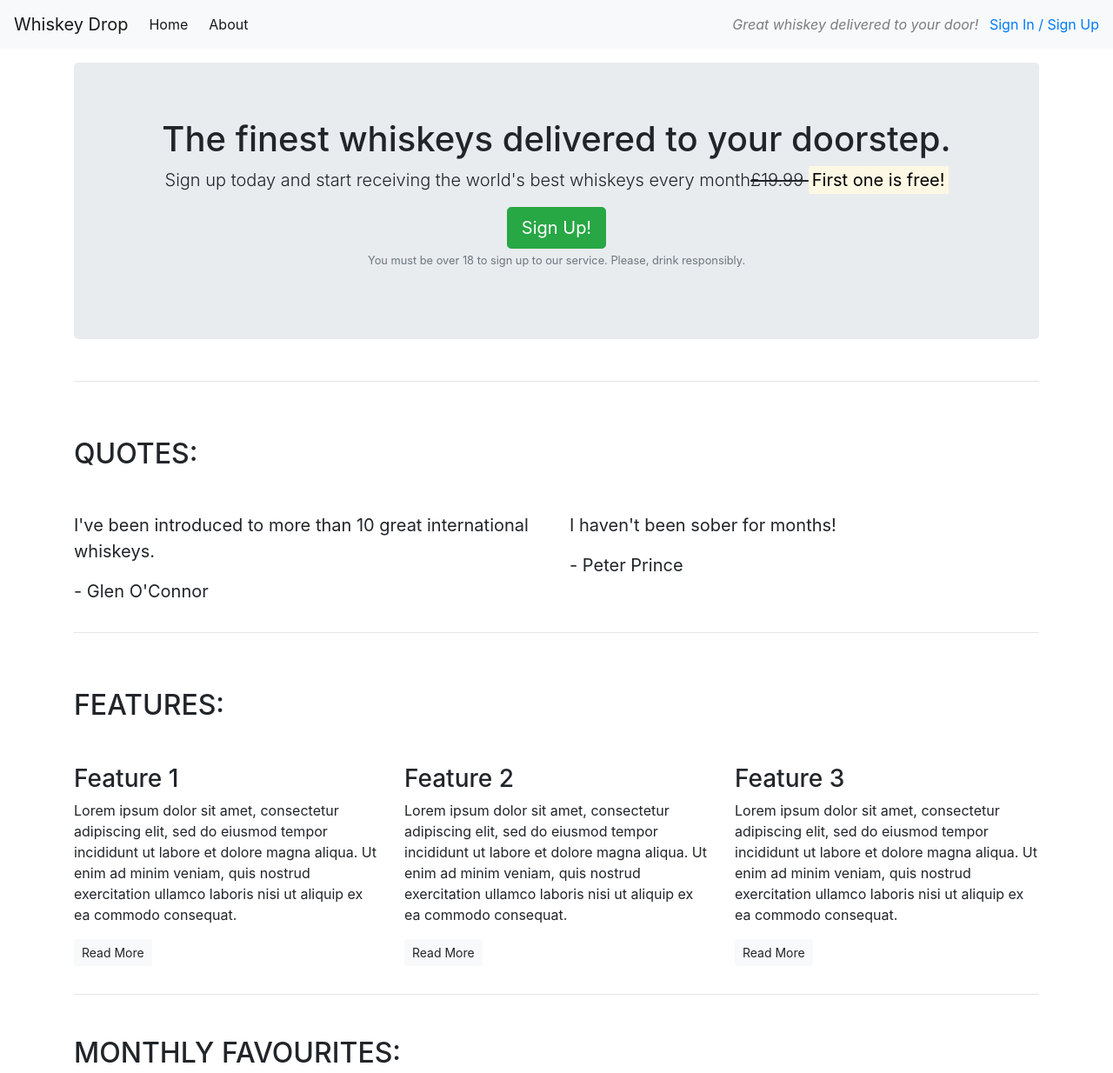
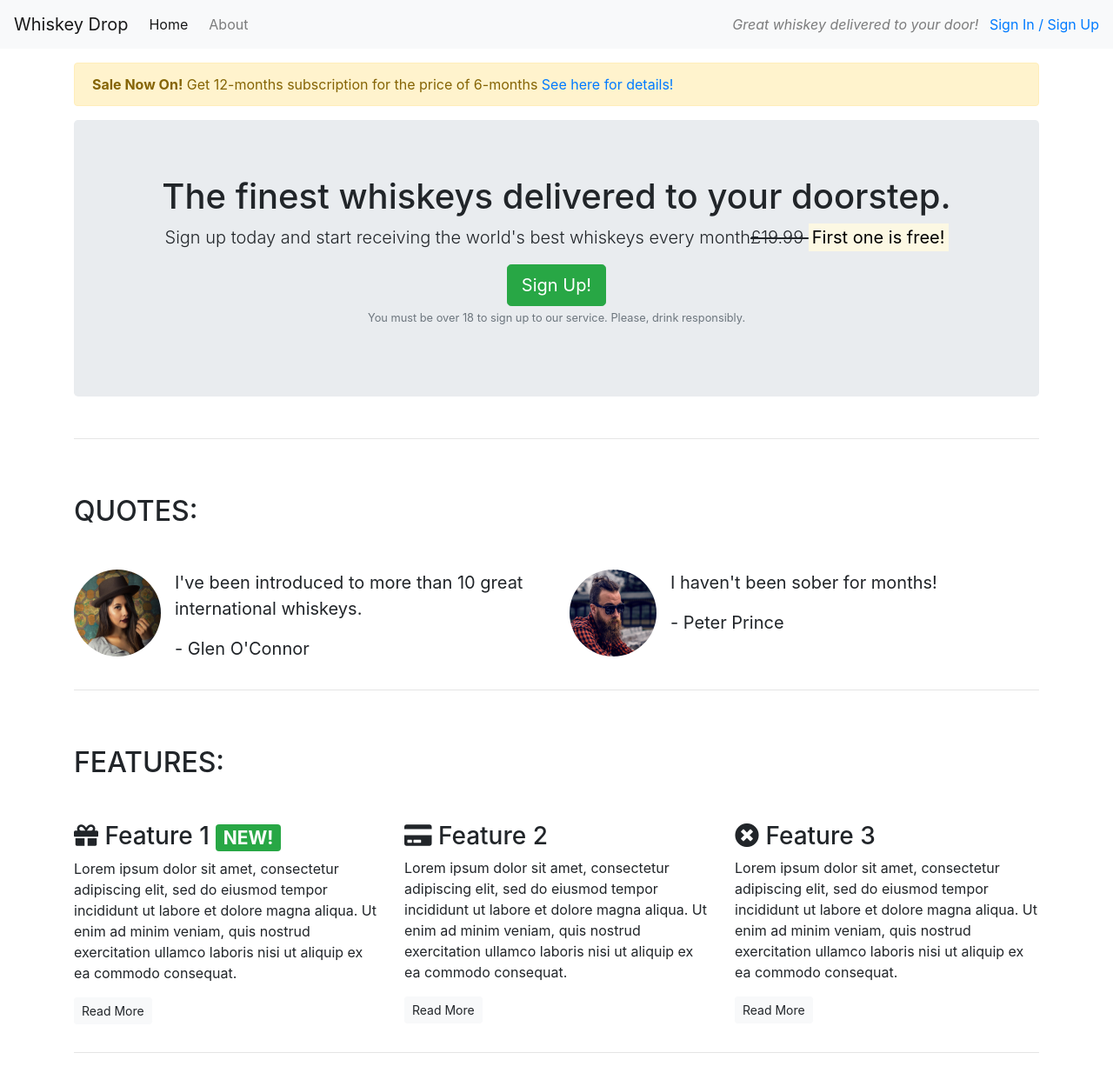
Before and after one commit to R-Prince/Bootstrap, a plain HTML site: page index.html in a window 1280 px wide. Shown: the top 1234 px of the page at 87% size. Drawn offline with nearby package versions, Linux system fonts and the light colour scheme.

Commit message:
core css part2

```diff
--- a/index.html
+++ b/index.html
@@ -5,6 +5,7 @@
     <meta name="viewport" content="width=device-width, initial-scale=1.0">
     <meta http-equiv="X-UA-Compatible" content="ie=edge">
     <title>Whiskey Drop | Taste a new whiskey every month</title>
+    <link rel="stylesheet" href="https://use.fontawesome.com/releases/v5.6.3/css/all.css" integrity="sha384-UHRtZLI+pbxtHCWp1t77Bi1L4ZtiqrqD80Kn4Z8NTSRyMA2Fd33n5dQ8lWUE00s/" crossorigin="anonymous"/>
     <link rel="stylesheet" href="https://stackpath.bootstrapcdn.com/bootstrap/4.4.1/css/bootstrap.min.css" integrity="sha384-Vkoo8x4CGsO3+Hhxv8T/Q5PaXtkKtu6ug5TOeNV6gBiFeWPGFN9MuhOf23Q9Ifjh" crossorigin="anonymous">
  <script src="https://stackpath.bootstrapcdn.com/bootstrap/4.4.1/js/bootstrap.min.js" integrity="sha384-wfSDF2E50Y2D1uUdj0O3uMBJnjuUD4Ih7YwaYd1iqfktj0Uod8GCExl3Og8ifwB6" crossorigin="anonymous"></script>
 </head>
@@ -14,8 +15,7 @@
  <a href="" class="navbar-brand">Whiskey Drop</a>
  <ul class="navbar-nav mr-auto">
   <li class="active nav-item mr-2"><a href="/" class="nav-link" >Home</a></li>
-  <li class="active nav-item mr-2"><a href="/about" class="nav-link" >About</a></li>
-  <li class="active nav-item mr-2 d-block d-sm-none"><a href="/login" class="nav-link" >Sign In / Sign Up</a></li>
+  <li class="nav-item mr-2"><a href="/about" class="nav-link" >About</a></li>
  </ul>
  <div class="d-none d-md-block">
  <p class="navbar-text my-auto mr-2"><i>Great whiskey delivered to your door!</i></p>
@@ -27,6 +27,11 @@
 
  <!--Callouts-->
  <article class="container mt-3">
+ <div class="row d-none d-sm-block">
+  <div class="col-12">
+   <div class="alert alert-warning"><strong>Sale Now On!</strong> Get 12-months subscription for the price of 6-months <a href="/login">See here for details!</a></div>
+  </div>
+ </div>
  <div class="row">
  <div class="col-12">
   <section class="callout jumbotron text-center">
@@ -49,16 +54,30 @@
   </div>
   <div class="row">
   <div class="col-12 col-md-6">
+   <div class="media">
+    <div class="d-none d-sm-block">
+      <img src="images/girl-image.png" alt="Girl with Whiskey" class="rounded-circle mr-3" height="100" width="100">
+   </div>
+    <div class="media-body">
   <blockquote class="blockquote">
   <p>I've been introduced to more than 10 great international whiskeys.</p>
   <p>- Glen O'Connor</p>
   </blockquote>
+   </div>
+   </div>
   </div>
   <div class="col-12 col-md-6">
+  <div class="media">
+   <div class="d-none d-sm-block">
+     <img src="images/guy-image.png" alt="Girl with Whiskey" class="rounded-circle mr-3" height="100" width="100">
+   </div>
+   <div class="media-body">
   <blockquote class="blockquote">
   <p>I haven't been sober for months!</p>
   <p>- Peter Prince</p>
   </blockquote>
+    </div>
+  </div>
   </div>
   </div>
   </section>
@@ -76,7 +95,7 @@
   <div class="row">
   <div class="col-12 col-md-6 col-lg-4">
   <div class="feature">
-    <h3>Feature 1</h3>
+    <h3><i class="fas fa-gift"></i> Feature 1 <span class="badge badge-success">NEW!</span></h3>
      <p>Lorem ipsum dolor sit amet, consectetur adipiscing elit, sed do eiusmod tempor incididunt ut labore et dolore magna aliqua. Ut enim ad minim veniam, quis nostrud exercitation ullamco laboris nisi ut aliquip ex ea commodo consequat.</p>
      <p><a class="btn btn-sm btn-light" href="">Read More</a></p>
   </div>
@@ -84,14 +103,14 @@
 
   <div class="col-12 col-md-6 col-lg-4">
   <div class="feature">
-  <h3>Feature 2</h3>
+  <h3><i class="fas fa-credit-card"></i> Feature 2</h3>
    <p>Lorem ipsum dolor sit amet, consectetur adipiscing elit, sed do eiusmod tempor incididunt ut labore et dolore magna aliqua. Ut enim ad minim veniam, quis nostrud exercitation ullamco laboris nisi ut aliquip ex ea commodo consequat.</p>
    <p><a class="btn btn-sm btn-light" href="">Read More</a></p>
   </div>
   </div>
    <div class="col-12 d-md-none d-lg-block col-lg-4">
   <div class="feature">
-  <h3>Feature 3</h3>
+  <h3><i class="fas fa-times-circle"></i> Feature 3</h3>
    <p>Lorem ipsum dolor sit amet, consectetur adipiscing elit, sed do eiusmod tempor incididunt ut labore et dolore magna aliqua. Ut enim ad minim veniam, quis nostrud exercitation ullamco laboris nisi ut aliquip ex ea commodo consequat.</p>
    <p><a class="btn btn-sm btn-light" href="">Read More</a></p>
   </div>
```
